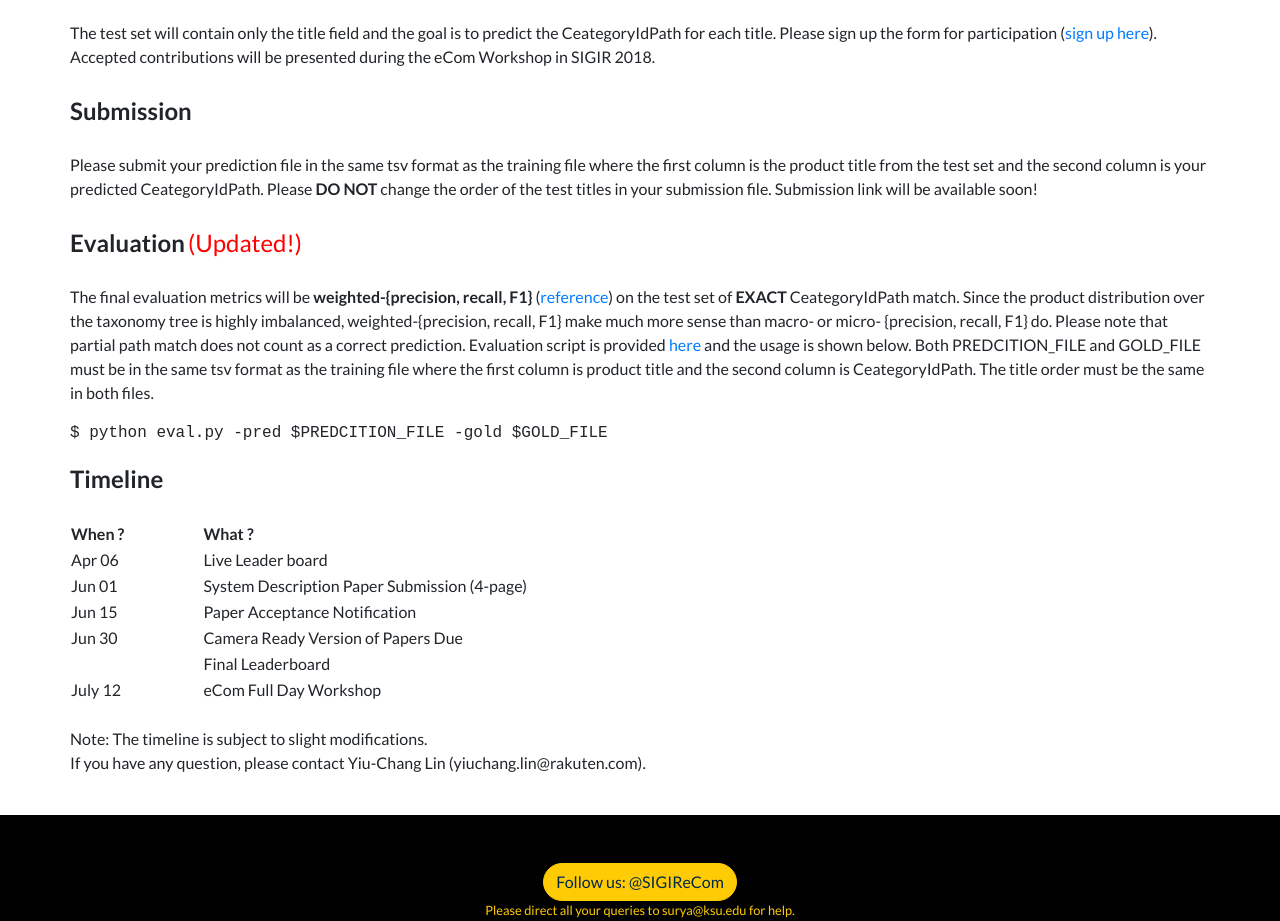
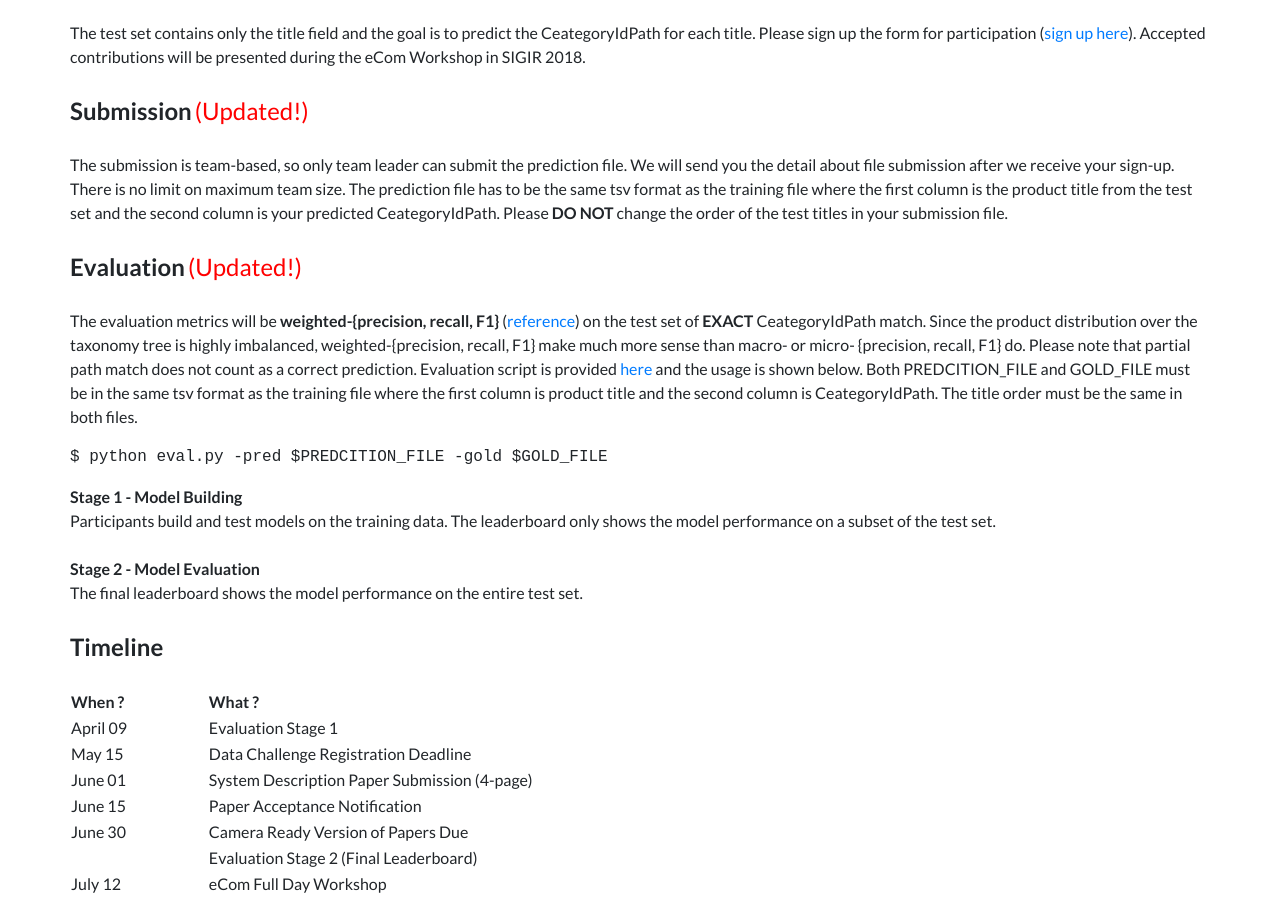
Before and after one commit to sigir-ecom/sigir-ecom.github.io, a website: page data-task.html in a window 1280 px wide. Shown: the part 1028-1949 px from the top of the page. Drawn offline with Linux system fonts and the light colour scheme.

Commit message:
Adding submission rules.

```diff
--- a/data-task.html
+++ b/data-task.html
@@ -99,7 +99,7 @@
               <font size="5"><b>About</b></font>
               <br>
               <br>
-              The SIGIR eCom Data Challenge will be organized by <a href="https://rit.rakuten.co.jp/" target="_blank">Rakuten Institute of Technology</a> Boston (RIT-Boston), a dedicated R&ampD organization for the <a href="http://rakuten.com/" target="_blank">Rakuten</a> group. This challenge focuses on the topic of <b>large-scale taxonomy classification</b> where the goal is to predict each product’s category as defined in the taxonomy tree given product's title. The cataloging of product listings through taxonomy categorization is a fundamental problem for any e-commerce marketplace, with applications ranging from personalized search recommendations to query understanding. For example, in the Rakuten.com catalog, “<i>Dr. Martens Air Wair 1460 Mens Leather Ankle Boots</i>” is categorized under the “<i>Clothing, Shoes & Accessories -> Shoes -> Men -> Boots</i>” leaf. However, manual and rule based approaches to categorization are not scalable since commercial product taxonomies are organized in tree structures with three to ten levels of depth and thousands of leaf nodes. Advances in this area of research have been limited due to the lack of real data from actual commercial catalogs. The challenge presents several interesting research aspects due to the intrinsic noisy nature of the product labels, the size of modern eCommerce catalogs, and the typical unbalanced data distribution.
+              The SIGIR eCom Data Challenge is organized by <a href="https://rit.rakuten.co.jp/" target="_blank">Rakuten Institute of Technology</a> Boston (RIT-Boston), a dedicated R&ampD organization for the <a href="http://rakuten.com/" target="_blank">Rakuten</a> group. This challenge focuses on the topic of <b>large-scale taxonomy classification</b> where the goal is to predict each product’s category as defined in the taxonomy tree given product's title. The cataloging of product listings through taxonomy categorization is a fundamental problem for any e-commerce marketplace, with applications ranging from personalized search recommendations to query understanding. For example, in the Rakuten.com catalog, “<i>Dr. Martens Air Wair 1460 Mens Leather Ankle Boots</i>” is categorized under the “<i>Clothing, Shoes & Accessories -> Shoes -> Men -> Boots</i>” leaf. However, manual and rule based approaches to categorization are not scalable since commercial product taxonomies are organized in tree structures with three to ten levels of depth and thousands of leaf nodes. Advances in this area of research have been limited due to the lack of real data from actual commercial catalogs. The challenge presents several interesting research aspects due to the intrinsic noisy nature of the product labels, the size of modern eCommerce catalogs, and the typical unbalanced data distribution.
               <br>
               <br>
               <font size="5"><b>Participation and Data</b></font>
@@ -130,21 +130,30 @@
               </tr>
               </table>
               <br>
-              The test set will contain only the title field and the goal is to predict the CeategoryIdPath for each title. Please sign up the form for participation (<a href='https://docs.google.com/forms/d/e/1FAIpQLSdho-e_mpde6-j4CJPW7xhNbr_K98N7Y9sAXxPZULJwRK6tOg/viewform?c=0&w=1' target="_blank">sign up here</a>). Accepted contributions will be presented during the eCom Workshop in SIGIR 2018.
+              The test set contains only the title field and the goal is to predict the CeategoryIdPath for each title. Please sign up the form for participation (<a href='https://docs.google.com/forms/d/e/1FAIpQLSdho-e_mpde6-j4CJPW7xhNbr_K98N7Y9sAXxPZULJwRK6tOg/viewform?c=0&w=1' target="_blank">sign up here</a>). Accepted contributions will be presented during the eCom Workshop in SIGIR 2018.
                 <br>
                 <br>
-              <font size="5"><b>Submission</b></font>
+              <font size="5"><b>Submission</b></font> <font size="5", color="red">(Updated!)</font>
               <br>
               <br>
-              Please submit your prediction file in the same tsv format as the training file where the first column is the product title from the test set and the second column is your predicted CeategoryIdPath. Please <b>DO NOT</b> change the order of the test titles in your submission file. Submission link will be available soon!
+              The submission is team-based, so only team leader can submit the prediction file. We will send you the detail about file submission after we receive your sign-up. There is no limit on maximum team size. The prediction file has to be the same tsv format as the training file where the first column is the product title from the test set and the second column is your predicted CeategoryIdPath. Please <b>DO NOT</b> change the order of the test titles in your submission file.
               <br>
               <br>
               <font size="5"><b>Evaluation</b></font> <font size="5", color="red">(Updated!)</font>
-
               <br>
               <br>
-              The final evaluation metrics will be <b>weighted-{precision, recall, F1}</b> (<a href='http://scikit-learn.org/stable/modules/generated/sklearn.metrics.precision_recall_fscore_support.html' target="_blank">reference</a>) on the test set of <b>EXACT</b> CeategoryIdPath match. Since the product distribution over the taxonomy tree is highly imbalanced, weighted-{precision, recall, F1} make much more sense than macro- or micro- {precision, recall, F1} do. Please note that partial path match does not count as a correct prediction. Evaluation script is provided <a href='https://github.com/sigir-ecom/dataChallenge' target="_blank">here</a> and the usage is shown below. Both PREDCITION_FILE and GOLD_FILE must be in the same tsv format as the training file where the first column is product title and the second column is CeategoryIdPath. The title order must be the same in both files.
+              The evaluation metrics will be <b>weighted-{precision, recall, F1}</b> (<a href='http://scikit-learn.org/stable/modules/generated/sklearn.metrics.precision_recall_fscore_support.html' target="_blank">reference</a>) on the test set of <b>EXACT</b> CeategoryIdPath match. Since the product distribution over the taxonomy tree is highly imbalanced, weighted-{precision, recall, F1} make much more sense than macro- or micro- {precision, recall, F1} do. Please note that partial path match does not count as a correct prediction. Evaluation script is provided <a href='https://github.com/sigir-ecom/dataChallenge' target="_blank">here</a> and the usage is shown below. Both PREDCITION_FILE and GOLD_FILE must be in the same tsv format as the training file where the first column is product title and the second column is CeategoryIdPath. The title order must be the same in both files.
               <xmp>$ python eval.py -pred $PREDCITION_FILE -gold $GOLD_FILE</xmp>
+              <font size="3"><b>Stage 1 - Model Building</b></font>
+              <br>
+              Participants build and test models on the training data. The leaderboard only shows the model performance on a subset of the test set.
+              <br>
+              <br>
+              <font size="3"><b>Stage 2 - Model Evaluation</b></font>
+              <br>
+              The final leaderboard shows the model performance on the entire test set.
+              <br>
+              <br>
               <font size="5"><b>Timeline</b></font>
               <br>
               <br>
@@ -154,24 +163,28 @@
                 <th>What  ?</th>
               </tr>
               <tr>
-                <td>Apr   06</td>
-                <td>Live Leader board</td>
+                <td>April   09</td>
+                <td>Evaluation Stage 1</td>
               </tr>
               <tr>
-                <td>Jun   01</td>
+                <td>May   15</td>
+                <td>Data Challenge Registration Deadline</td>
+              </tr>
+              <tr>
+                <td>June   01</td>
                 <td>System Description Paper Submission (4-page)</td>
               </tr>
               <tr>
-                <td>Jun   15</td>
+                <td>June   15</td>
                 <td>Paper Acceptance Notification</td>
               </tr>
               <tr>
-                <td>Jun   30</td>
+                <td>June   30</td>
                 <td>Camera Ready Version of Papers Due</td>
               </tr>
               <tr>
                 <td></td>
-                <td>Final Leaderboard</td>
+                <td>Evaluation Stage 2 (Final Leaderboard)</td>
               </tr>
               <tr>
                 <td>July   12</td>
```
